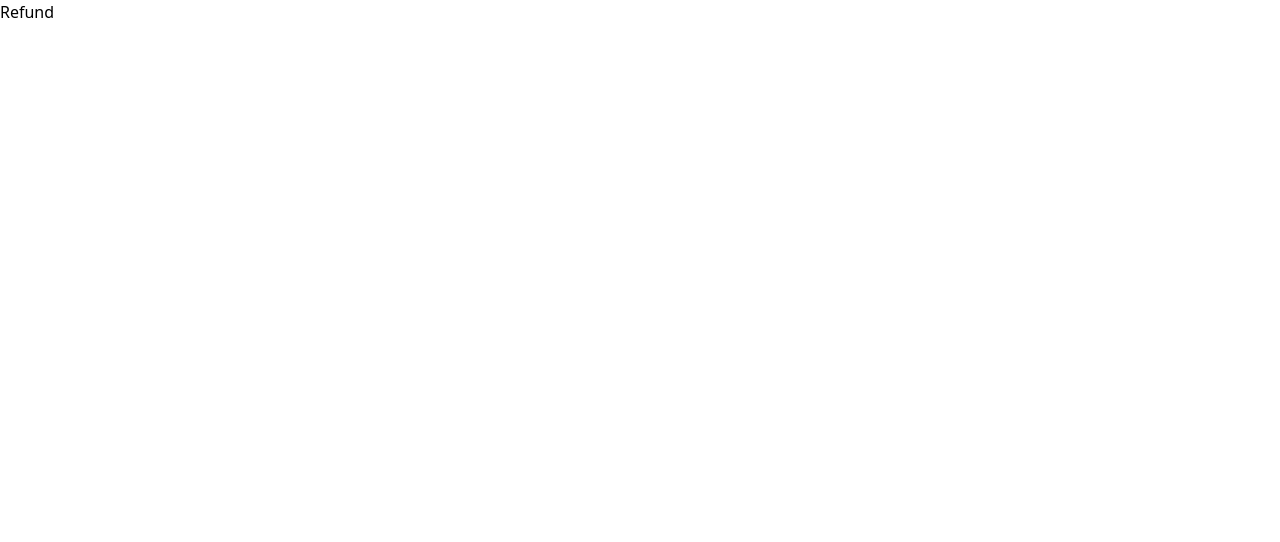
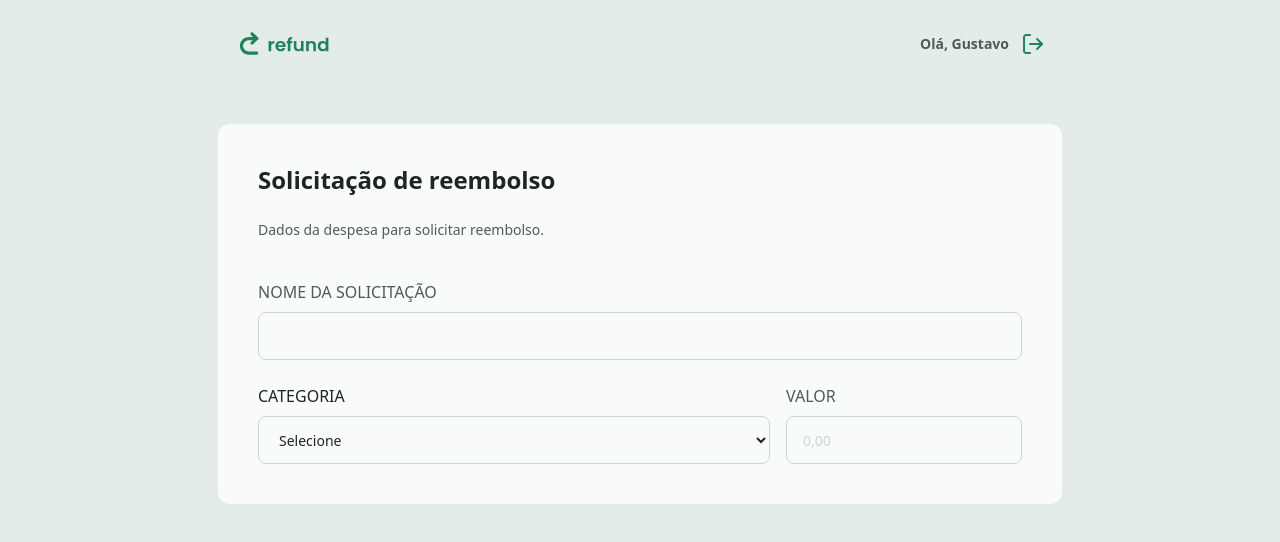
Before and after one commit to gustavocanepa10/Refund-2.0, a React (Vite) app: page / in a window 1280 px wide. Shown: the top 542 px of the page. Built offline with nearby package versions, Linux system fonts and the light colour scheme.

Commit message:
componente de Select criado

```diff
--- /dev/null
+++ b/src/components/AppLayout.tsx
@@ -0,0 +1,18 @@
+
+import { Outlet } from "react-router"
+import { Header } from "./Header"
+
+
+export function AppLayout() {
+    return (
+        <div className="w-screen h-screen bg-gray-400 flex flex-col
+        items-center text-gray-100">
+            <main className="p-3  md:w-auto flex flex-col gap-12">
+            <Header/>
+            <Outlet/>
+
+            </main>
+        </div>
+
+    )
+}
--- /dev/null
+++ b/src/components/Header.tsx
@@ -0,0 +1,18 @@
+import Logo from "../assets/logo.svg"
+import Botão from "../assets/logout.svg"
+
+
+
+export function Header() {
+    return <header className="flex justify-between max-w-screen p-4">
+
+      <img src= {Logo} alt="logo"  />
+
+      <div className="flex items-center gap-3">
+        <span className="text-sm font-semibold text-gray-200">
+          Olá, Gustavo
+          </span>
+        <img className="cursor-pointer" src= {Botão} alt="" />
+      </div>
+    </header>
+}
--- /dev/null
+++ b/src/components/Select.tsx
@@ -0,0 +1,32 @@
+
+import { Input } from "./input";
+
+
+type Props = React.ComponentProps<"select"> & {
+    legend?: string;
+  };
+
+  export function Select({ legend, ...rest }: Props) {
+    return (
+        <div className="flex items-center gap-4">
+          <div className="flex flex-col flex-1">
+            {legend && <label className="uppercase text-xxs mb-2 text-inherit">{legend}</label>}
+            <select
+              className="w-lg h-12 rounded-lg border border-gray-300 px-4 text-sm text-gray-100 bg-transparent outline-none focus:border-2"
+              {...rest}
+            >
+              <option value="" disabled hidden>
+                Selecione
+              </option>
+              <option value="food">Alimentação</option>
+              <option value="accommodation">Hospedagem</option>
+              <option value="services">Serviços</option>
+              <option value="transport">Transporte</option>
+              <option value="others">Outros</option>
+            </select>
+          </div>
+
+          <Input legend="Valor" type="number" placeholder="0,00" />
+        </div>
+      );
+  }
--- a/src/pages/Refund.tsx
+++ b/src/pages/Refund.tsx
@@ -1,10 +1,61 @@
+import {Controller, useForm} from "react-hook-form"
+import { Input } from "../components/input";
+import { Select } from "../components/Select";
+
+
+export function Refund() {
+    const {control, handleSubmit} = useForm({defaultValues : {
+        solicitationName : "",
+        Category : "",
+        file: ""
+    }})
+
+
+    function onSubmit(data: any) {
+        console.log(data);
+
+
+    }
 
 
 
-export function Refund() {
+
+
+
     return (
-        <div>
-            <h1>Refund</h1>
-        </div>
+
+
+
+            <form className="w-full flex flex-col rounded-xl bg-gray-500 p-10 gap-6
+            lg:min-w-[512px]" onSubmit={handleSubmit(onSubmit)}>
+                <header className="flex flex-col text-gray-100 gap-4">
+                <h1 className="font-bold text-2xl">Solicitação de reembolso</h1>
+                <p className="text-sm text-gray-200 mt-2 mb-4">Dados da despesa para solicitar reembolso.</p>
+                </header>
+                <Controller control={control} name ="solicitationName" render={({field}) => (
+                    <Input {...field} legend="Nome da Solicitação"  />
+                )}/>
+
+                <div>
+                <Controller control={control} name="Category" render={({field})  => (
+
+                    <Select legend = "Categoria" {...field}/>
+                 )}/>
+
+
+
+
+                </div>
+
+
+            </form>
+
+
+
+
+
+
+
     )
+
 }
--- a/src/routes/EmployeeRoutes.tsx
+++ b/src/routes/EmployeeRoutes.tsx
@@ -2,12 +2,18 @@ import {Routes, Route} from "react-router"
 
 import {Refund} from "../pages/Refund"
 import { NotFound } from "../pages/NotFound"
+import { AppLayout } from "../components/AppLayout"
 
 
 export function EmployeeRoutes() {
     return (
     <Routes>
+        <Route path="/" element = {<AppLayout/>}>
+
         <Route path="/" element= {<Refund/>}  />
+
+        </Route>
+
         <Route path="*" element= {<NotFound/>}  />
 
     </Routes>
```
